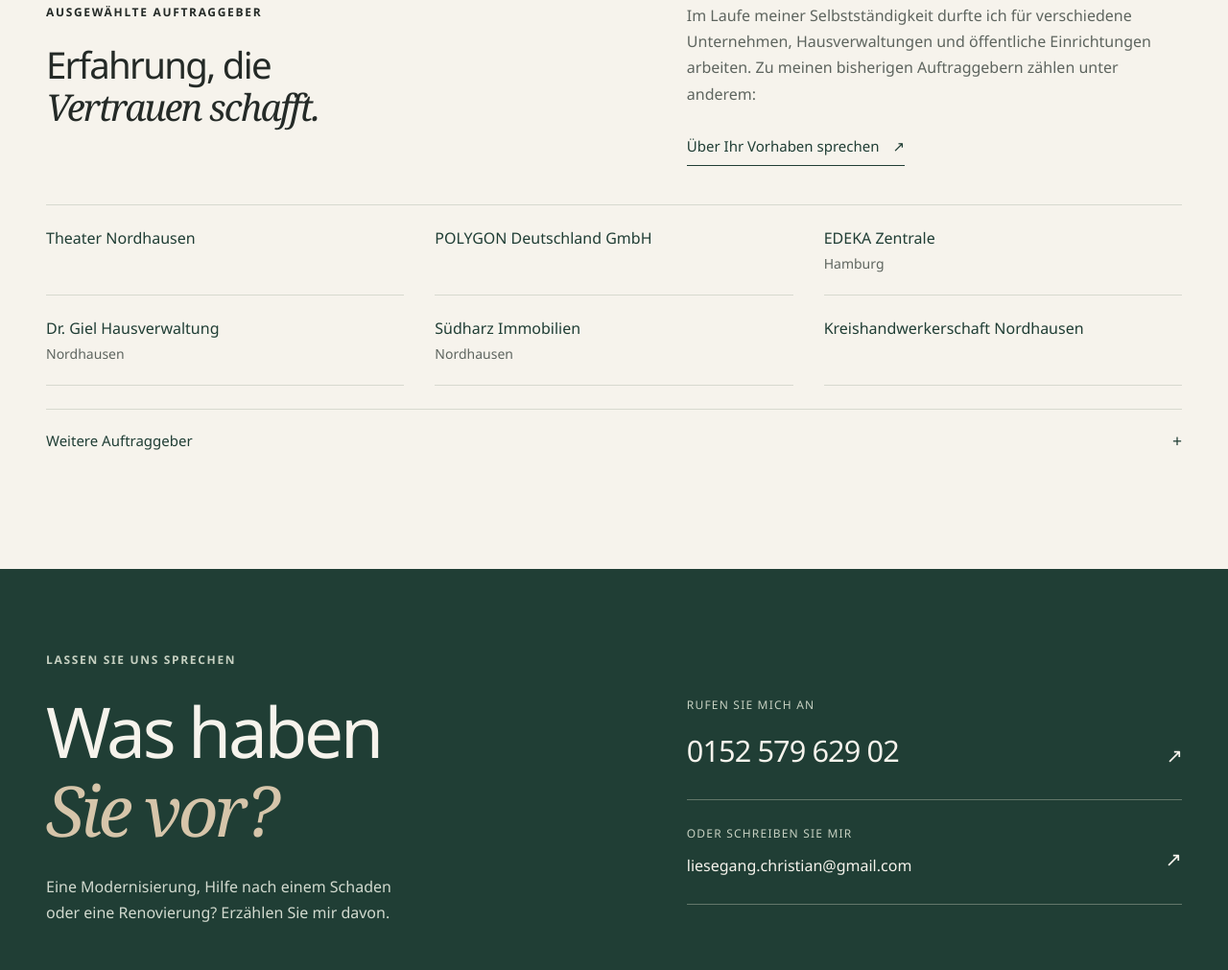
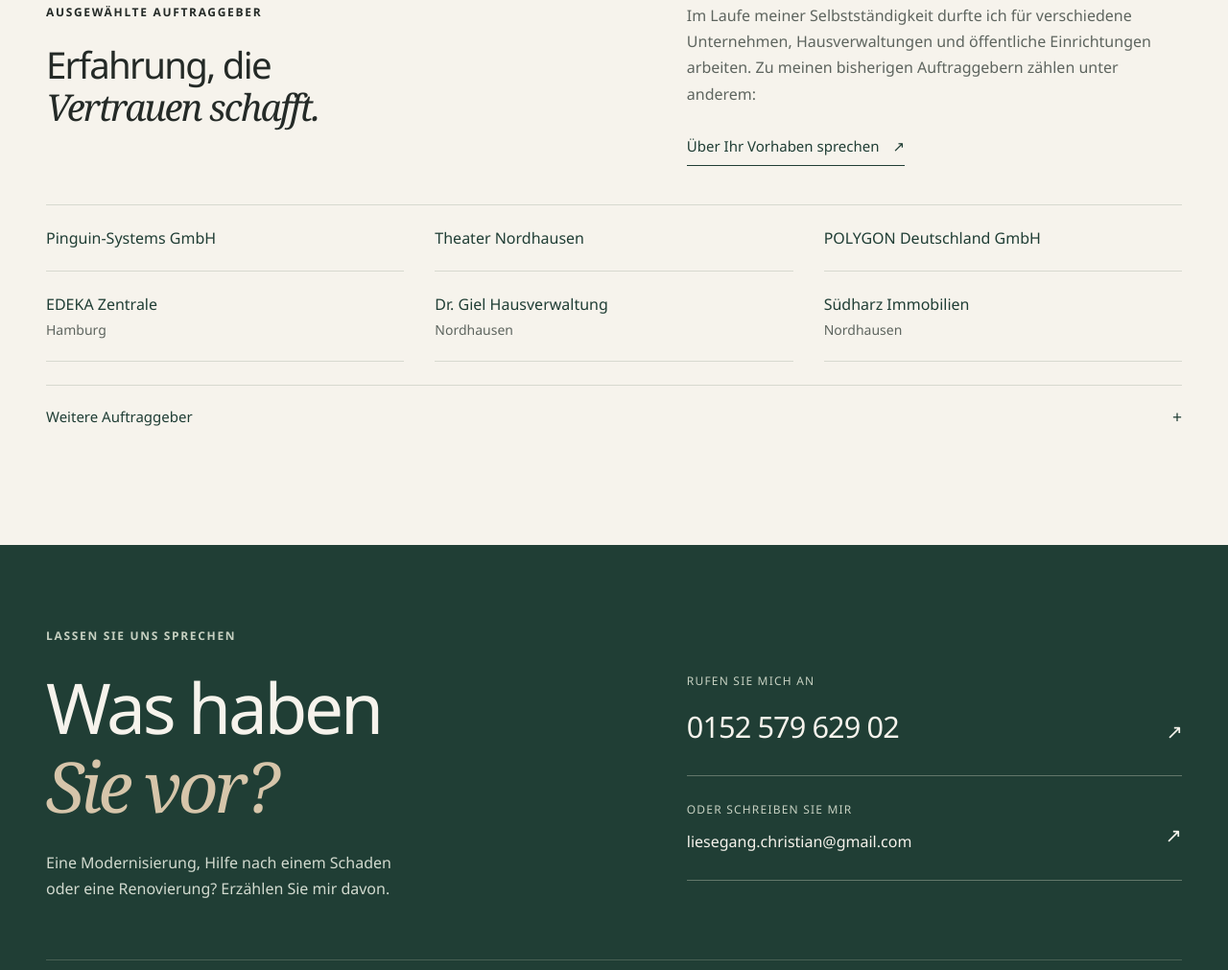
Before and after one commit to foertscm/baudienstleister-liesegang, a plain HTML site: page website/dist/index.html in a window 1280 px wide. Shown: the part 5450-6461 px from the top of the page at 96% size. Drawn offline with Linux system fonts and the light colour scheme.

Commit message:
added important customer

```diff
--- a/website/dist/index.html
+++ b/website/dist/index.html
@@ -241,16 +241,17 @@
         <div class="experience-copy"><p>Im Laufe meiner Selbstständigkeit durfte ich für verschiedene Unternehmen, Hausverwaltungen und öffentliche Einrichtungen arbeiten. Zu meinen bisherigen Auftraggebern zählen unter anderem:</p><a class="text-link" href="#kontakt">Über Ihr Vorhaben sprechen <span aria-hidden="true">↗</span></a></div>
         <div class="references">
           <ul class="reference-grid" aria-label="Ausgewählte bisherige Auftraggeber">
+            <li>Pinguin-Systems GmbH</li>
             <li>Theater Nordhausen</li>
             <li>POLYGON Deutschland GmbH</li>
             <li>EDEKA Zentrale<span class="reference-place">Hamburg</span></li>
             <li>Dr. Giel Hausverwaltung<span class="reference-place">Nordhausen</span></li>
             <li>Südharz Immobilien<span class="reference-place">Nordhausen</span></li>
-            <li>Kreishandwerkerschaft Nordhausen</li>
           </ul>
           <details class="reference-more">
             <summary>Weitere Auftraggeber <span aria-hidden="true">+</span></summary>
             <ul class="reference-grid" aria-label="Weitere bisherige Auftraggeber">
+              <li>Kreishandwerkerschaft Nordhausen</li>
               <li>Dresa Immobilienverwaltung<span class="reference-place">Ilfeld / Harztor</span></li>
               <li>Schierker Feuerstein</li>
               <li>IG BAU – Industriegewerkschaft Bauen-Agrar-Umwelt</li>
```
